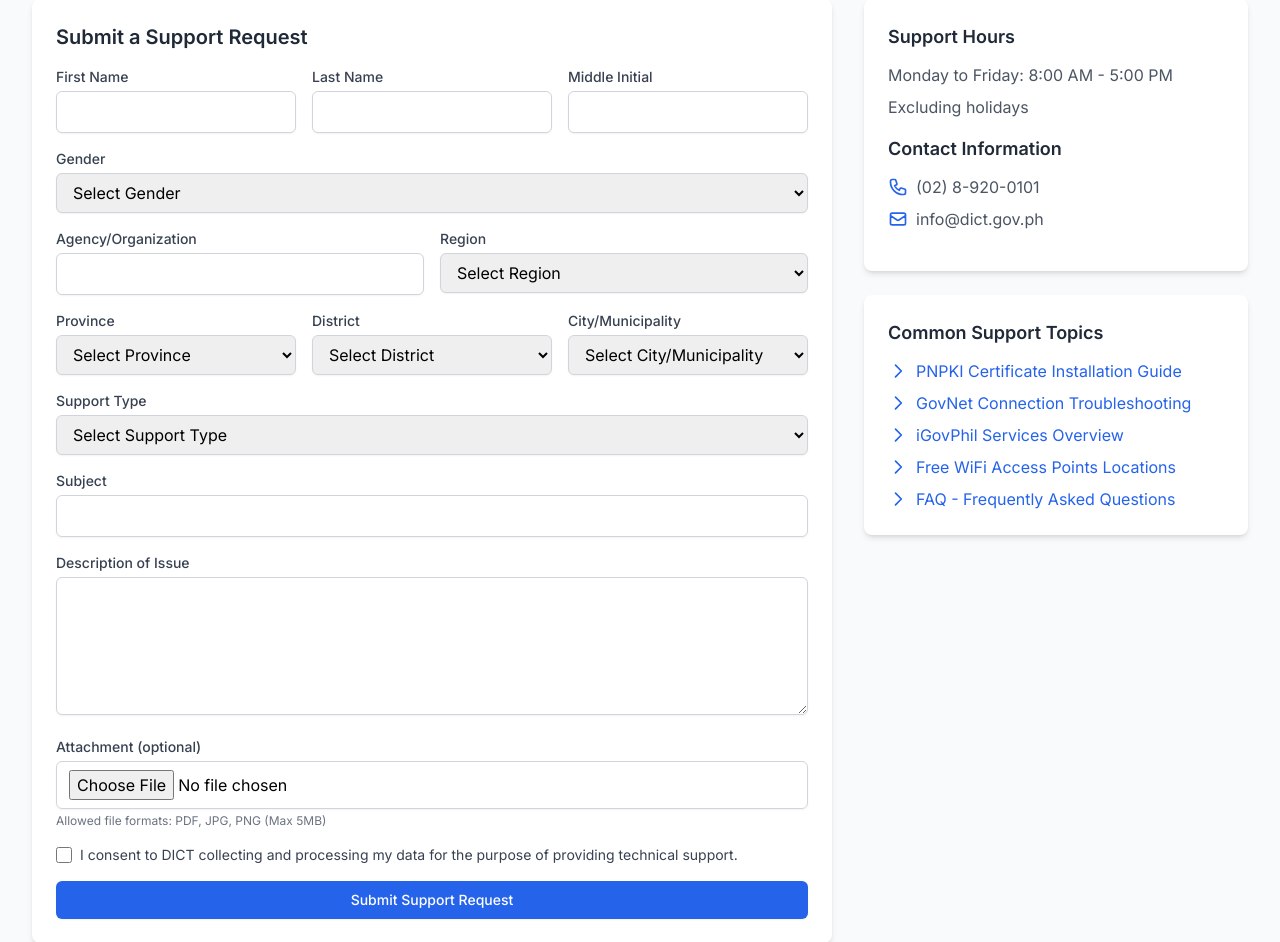
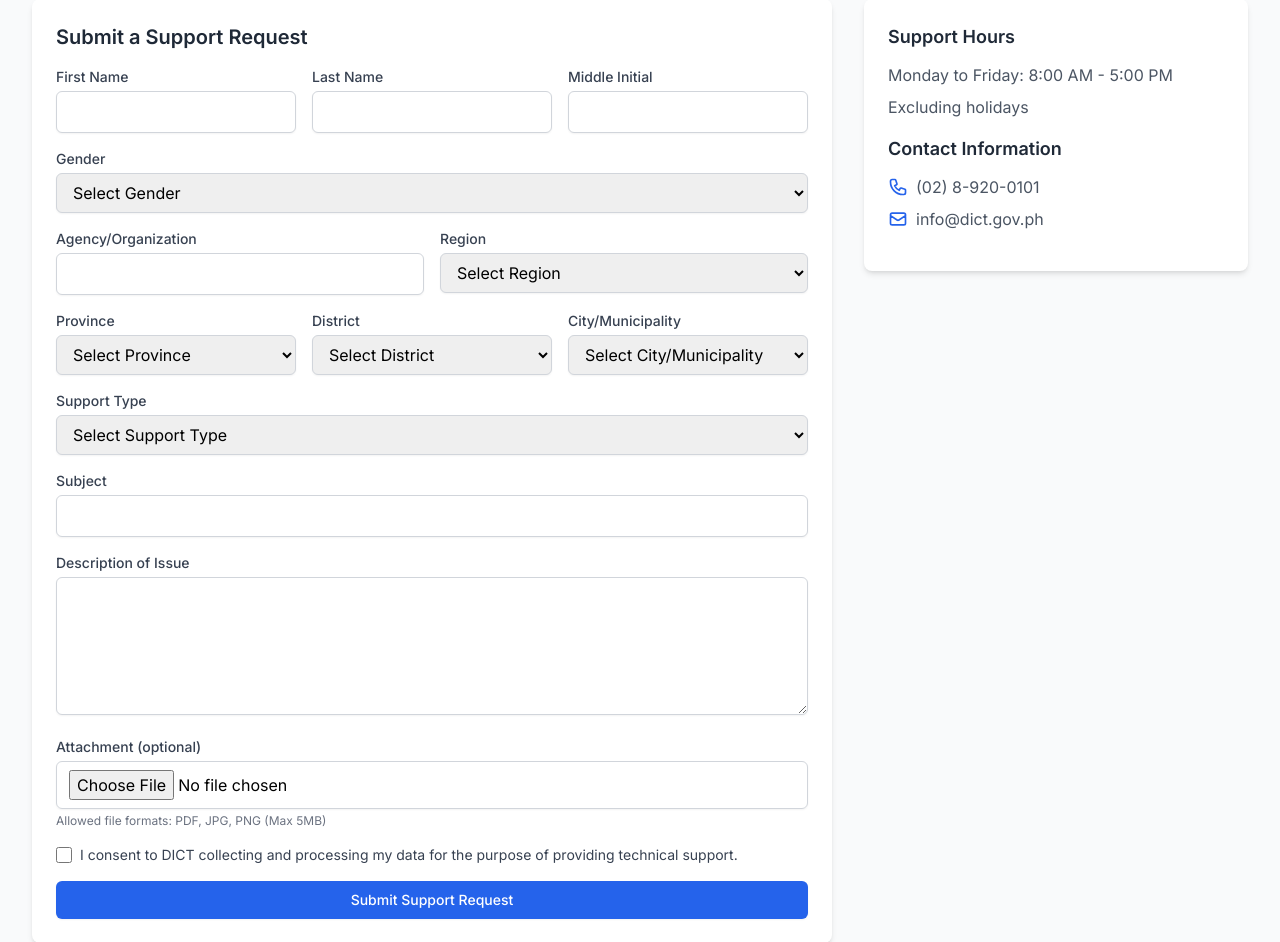
Before and after one commit to francispepito11/phase2, a PHP site: page /tech-support.php in a window 1280 px wide. Shown: the part 177-1119 px from the top of the page. Run offline with PHP 8.4, Linux system fonts and the light colour scheme; data comes from the database, SQL or seed files in the repository; some libraries are stand-ins or nearby versions.

Commit message:
Remove redundant support topics section from tech support page

```diff
--- a/tech-support.php
+++ b/tech-support.php
@@ -238,54 +238,7 @@ unset($_SESSION['success_message']);
                             <path stroke-linecap="round" stroke-linejoin="round" stroke-width="2" d="M3 8l7.89 5.26a2 2 0 002.22 0L21 8M5 19h14a2 2 0 002-2V7a2 2 0 00-2-2H5a2 2 0 00-2 2v10a2 2 0 002 2z" />
                         </svg>
                         info@dict.gov.ph
-                    </p>
-                </div>
-
-                <div class="bg-white rounded-lg shadow-md p-6">
-                    <h3 class="text-lg font-semibold text-gray-800 mb-3">Common Support Topics</h3>
-                    <ul class="space-y-2">
-                        <li>
-                            <a href="#" class="flex items-center text-blue-600 hover:text-blue-800">
-                                <svg xmlns="http://www.w3.org/2000/svg" class="h-5 w-5 mr-2" fill="none" viewBox="0 0 24 24" stroke="currentColor">
-                                    <path stroke-linecap="round" stroke-linejoin="round" stroke-width="2" d="M9 5l7 7-7 7" />
-                                </svg>
-                                PNPKI Certificate Installation Guide
-                            </a>
-                        </li>
-                        <li>
-                            <a href="#" class="flex items-center text-blue-600 hover:text-blue-800">
-                                <svg xmlns="http://www.w3.org/2000/svg" class="h-5 w-5 mr-2" fill="none" viewBox="0 0 24 24" stroke="currentColor">
-                                    <path stroke-linecap="round" stroke-linejoin="round" stroke-width="2" d="M9 5l7 7-7 7" />
-                                </svg>
-                                GovNet Connection Troubleshooting
-                            </a>
-                        </li>
-                        <li>
-                            <a href="#" class="flex items-center text-blue-600 hover:text-blue-800">
-                                <svg xmlns="http://www.w3.org/2000/svg" class="h-5 w-5 mr-2" fill="none" viewBox="0 0 24 24" stroke="currentColor">
-                                    <path stroke-linecap="round" stroke-linejoin="round" stroke-width="2" d="M9 5l7 7-7 7" />
-                                </svg>
-                                iGovPhil Services Overview
-                            </a>
-                        </li>
-                        <li>
-                            <a href="#" class="flex items-center text-blue-600 hover:text-blue-800">
-                                <svg xmlns="http://www.w3.org/2000/svg" class="h-5 w-5 mr-2" fill="none" viewBox="0 0 24 24" stroke="currentColor">
-                                    <path stroke-linecap="round" stroke-linejoin="round" stroke-width="2" d="M9 5l7 7-7 7" />
-                                </svg>
-                                Free WiFi Access Points Locations
-                            </a>
-                        </li>
-                        <li>
-                            <a href="#" class="flex items-center text-blue-600 hover:text-blue-800">
-                                <svg xmlns="http://www.w3.org/2000/svg" class="h-5 w-5 mr-2" fill="none" viewBox="0 0 24 24" stroke="currentColor">
-                                    <path stroke-linecap="round" stroke-linejoin="round" stroke-width="2" d="M9 5l7 7-7 7" />
-                                </svg>
-                                FAQ - Frequently Asked Questions
-                            </a>
-                        </li>
-                    </ul>
-                </div>
+                    </p>                </div>
             </div>
         </div>
     </div>
```
